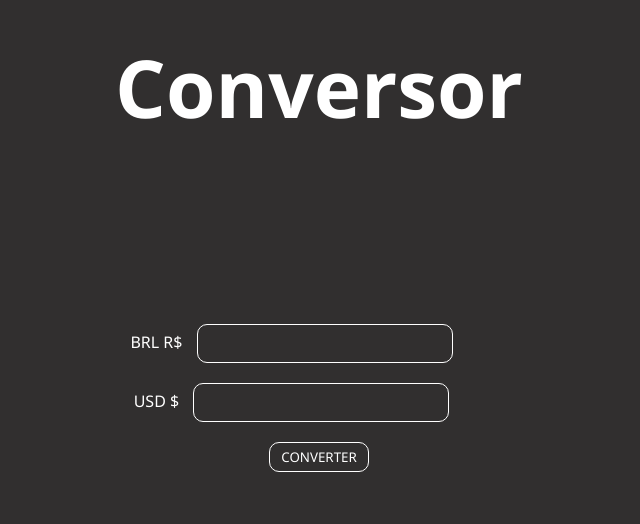
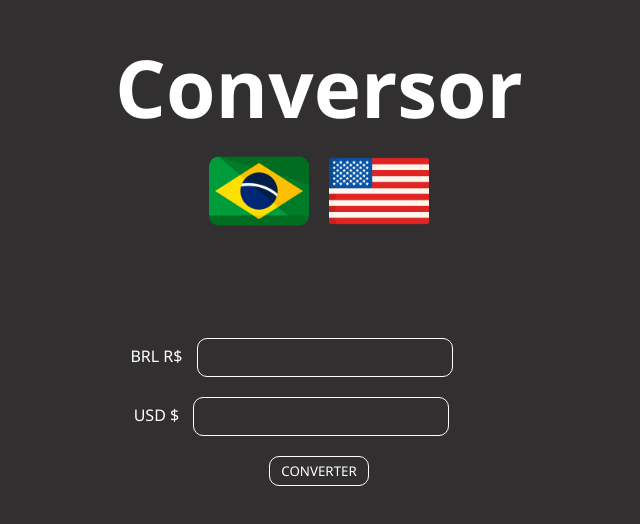
Before and after one commit to Davisamasoa/ConversorDolar, a plain HTML site: page index.html in a window 1280 px wide. Shown: the part 118-642 px from the top of the page, without its empty margins (321-961 px from the left). Drawn offline with Linux system fonts and the light colour scheme; the site is published under a folder, as on GitHub Pages, so addresses that start at the root find nothing.

Commit message:
diretorio img

```diff
--- a/index.html
+++ b/index.html
@@ -9,7 +9,7 @@
     <script defer src="script.js"></script>
 </head>
 <body>
-    <h1>Conversor <div><img src="/img/brasil.png" alt=""> <img src="/img/estados-unidos.png" alt=""></div></h1>
+    <h1>Conversor <div><img src="./img/brasil.png" alt=""> <img src="./img/estados-unidos.png" alt=""></div></h1>
     <main>
         <div><span>BRL R$</span> <input class="br" type="number"></div>
         <div><span>USD $ </span><input class="eua" type="number"></div>
```
